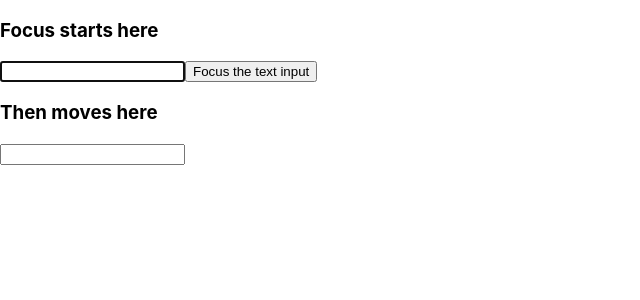
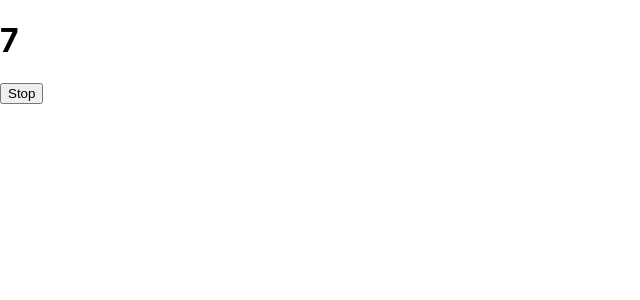
Before and after one commit to Cerchie/use-effect-react-notes, a React (Create React App) app: page / in a window 1280 px wide. Shown: the top 300 px of the page, without its empty margins (0-640 px from the left). Built offline with nearby package versions, Linux system fonts and the light colour scheme.

Commit message:
do not use refs to access DOM elements

```diff
--- a/src/App.js
+++ b/src/App.js
@@ -4,6 +4,7 @@ import Counter from './Counter'
 import ProfileViewer from './ProfileViewer'
 import Video from './Video'
 import Focuser from './Focuser'
+import Timer2 from './Timer2'
 
 function App() {
   return (
@@ -12,7 +13,8 @@ function App() {
       <Counter />
       <ProfileViewer /> */}
       {/* <Video/> */}
-      <Focuser/>
+      {/* <Focuser/> */}
+      <Timer2/>
     </div>
   );
 }
--- /dev/null
+++ b/src/Timer2.js
@@ -0,0 +1,24 @@
+import React, {useState, useEffect, useRef} from 'react';
+
+const Timer2 = () => {
+    const [seconds, setSeconds] = useState(0);
+    const timerId = useRef();
+    useEffect(()=> {
+        timerId.current = setInterval(()=>{
+            setSeconds(seconds => seconds + 1)
+        }, 1000)
+        return () => {
+            clearInterval(timerId.current)
+        }
+    }, [])
+    const stopTimer = ()=>{
+        clearInterval(timerId.current)
+    }
+    return (
+        <>
+        <h1>{seconds}</h1>
+        <button onClick={stopTimer}>Stop</button>
+        </>
+    )
+}
+export default Timer2;
```
Also changed, not shown: 1 other file (tests, documents, lock files or other folders).
